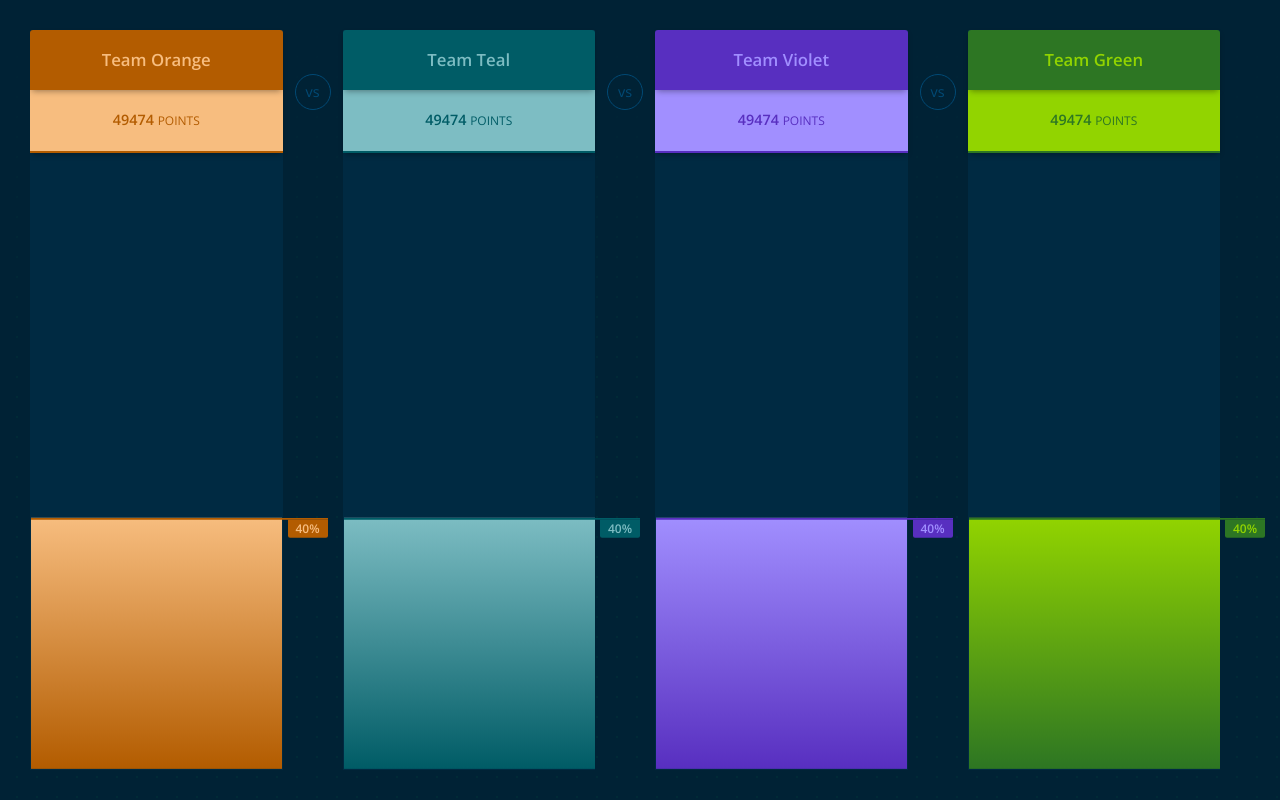
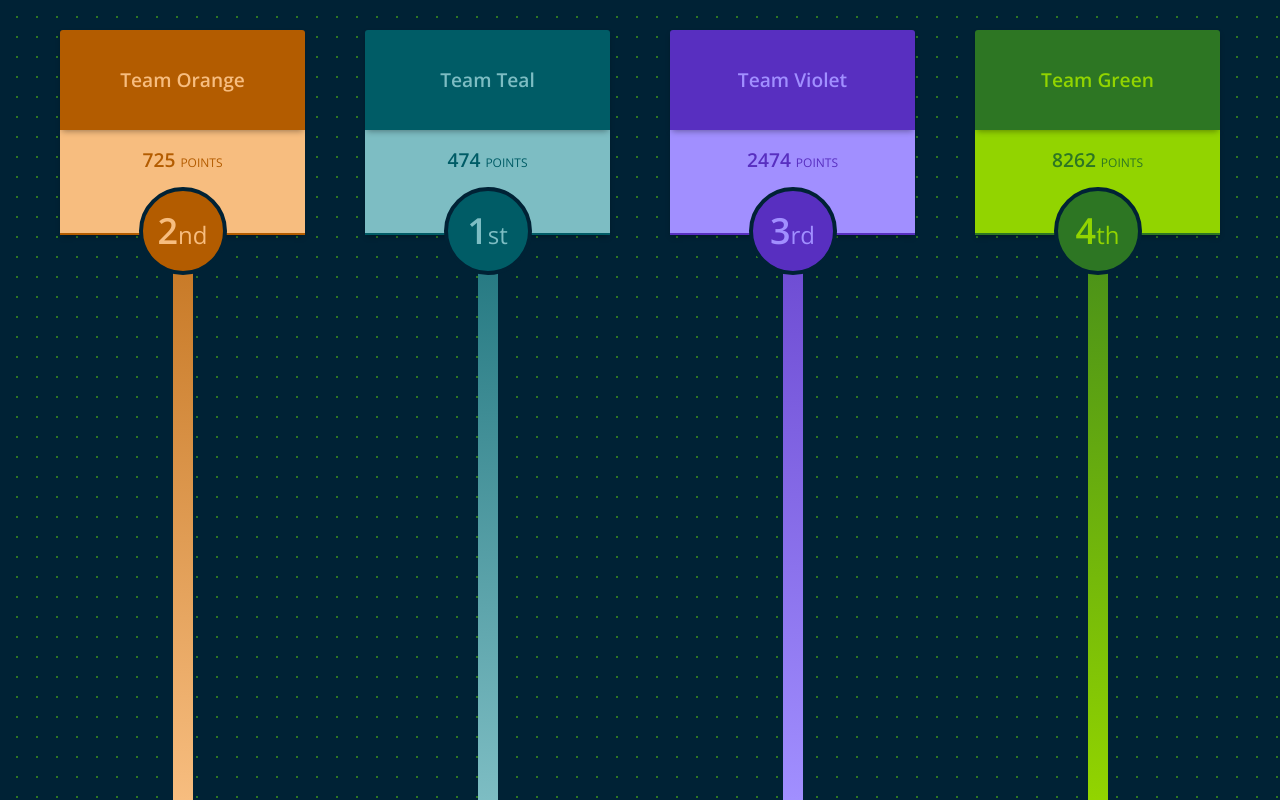
Before and after one commit to andresgalante/scoreboard, a website: page index.html in a window 1280 px wide. Drawn offline with nearby package versions, Linux system fonts and the light colour scheme.

Commit message:
first idea

```diff
--- a/index.html
+++ b/index.html
@@ -8,47 +8,43 @@
   </head>
   <body>
 
+  <div class="parallax-background">
+  </div>
+
   <div class="container">
 
     <div class="score">
-      <div class="score-header">
-          <h1>Team Orange</h1>
-          <p>49474 <span>POINTS</span></p>
-      </div>
-      <div class="score-porcentage">
-        <span>40%</span>
+      <div class="score-details">
+        <h1>Team Orange</h1>
+        <h2>2<span>nd</span></h2>
+        <p>725 <span>POINTS</span></p>
       </div>
     </div>
 
     <div class="score">
-      <div class="score-header">
-          <h1>Team Teal</h1>
-          <p>49474 <span>POINTS</span></p>
-      </div>
-      <div class="score-porcentage">
-        <span>40%</span>
+      <div class="score-details">
+        <h1>Team Teal</h1>
+        <h2>1<span>st</span></h2>
+        <p>474 <span>POINTS</span></p>
       </div>
     </div>
 
     <div class="score">
-      <div class="score-header">
-          <h1>Team Violet</h1>
-          <p>49474 <span>POINTS</span></p>
-      </div>
-      <div class="score-porcentage">
-        <span>40%</span>
+      <div class="score-details">
+        <h1>Team Violet</h1>
+        <h2>3<span>rd</span></h2>
+        <p>2474 <span>POINTS</span></p>
       </div>
     </div>
 
     <div class="score">
-      <div class="score-header">
-          <h1>Team Green</h1>
-          <p>49474 <span>POINTS</span></p>
-      </div>
-      <div class="score-porcentage">
-        <span>40%</span>
+      <div class="score-details">
+        <h1>Team Green</h1>
+        <h2>4<span>th</span></h2>
+        <p>8262 <span>POINTS</span></p>
       </div>
     </div>
+
 
   </div><!-- /container -->
 
--- a/sass/styles.scss
+++ b/sass/styles.scss
@@ -43,8 +43,30 @@ body{
   height: 100%;
 }
 
+@keyframes bg-move{
+  from{
+
+  }
+  to{
+    background-position: 0 100%;
+  }
+}
+
+.parallax-background{
+  animation: bg-move 5s linear infinite;
+  position: absolute;
+  height: 100vh;
+  left:0;
+  right: 0;
+  background:
+    linear-gradient($color-background  18px, transparent 18px) 0 -2px,
+    linear-gradient(90deg, $color-background 18px, transparent 0px) -2px 0;
+  background-color: $color-green-dark;
+  background-size: 20px 20px, 20px 20px;
+}
+
 .container{
-  margin: 0px 0px 0px 30px;
+  margin: 0px 30px;
   overflow: hidden;
   height: 100%;
   display: flex;
@@ -54,27 +76,10 @@ body{
   align-items: stretch;
 }
 
-@keyframes fill{
-  from{
-    transform: scaleY(0);
-  }
-  to{
-    transform: scaleY(100%);
-  }
-}
-
-@keyframes move{
-  from{
-    transform: translateY(100%);
-  }
-  to{
-    transform: translateY(0);
-  }
-}
 
 @mixin color-settings($start-color, $end-color) {
   &:after{
-    background-image: linear-gradient($start-color, $end-color);
+    background-image: linear-gradient($end-color, $start-color);
   }
   .score-porcentage{
     border-top-color: $end-color;
@@ -83,8 +88,8 @@ body{
       color: $start-color;
     }
   }
-  .score-header{
-    h1{
+  .score-details{
+    h1, h2{
       background: $end-color;
       color: $start-color;
     }
@@ -98,38 +103,18 @@ body{
 
 .score{
   text-align: center;
-  background: $color-background-env;
+//  background: $color-background-env;
   flex: 1 0 10%;
-  margin: 30px 60px 30px 0;
+  margin: 30px 30px 0 30px;
   position: relative;
-  &:before{
-    content: "vs";
-    position: absolute;
-    right: -48px;
-    top: 44px;
-    z-index: 4;
-    font-weight: $font-weight-light;
-    font-size: $font-size-base * 1.2;
-    color: lighten($color-background-env, 10%);
-    border: 1px solid lighten($color-background-env, 10%);
-    line-height: 34px;
-    width: 34px;
-    border-radius: 50%;
-  }
-  &:last-of-type{
-    &:before{
-      display: none;
-    }
-  }
   &:after{
-    animation: fill 4s ease infinite;
-    transform-origin: bottom left;
     content: "";
     position: absolute;
-    bottom: 1px;
-    left: 1px;
-    right: 1px;
-    top: 124px;
+    bottom: 0px;
+    width: 20px;
+    left: 50%;
+    transform: translateX(-50%);
+    top: 0;
   }
   &:nth-of-type(1){
     @include color-settings($color-orange, $color-orange-dark);
@@ -154,47 +139,48 @@ body{
   }
 }
 
-.score-header{
-  h1, p{
+.score-details{
+  position: relative;
+  h1, h2, p{
     margin: 0;
-    line-height: 60px;
-    box-shadow: 0px 3px 6px -2px rgba(0,0,0,.38);
     position: relative;
   }
   h1{
+    box-shadow: 0px 3px 6px -2px rgba(0,0,0,.38);
     font-weight: $font-weight-bold;
-    font-size: $font-size-base * 1.4;
+    font-size: $font-size-base * 1.6;
     z-index: 3;
     border-radius: 3px 3px 0 0;
+    line-height: 100px;
+  }
+  h2{
+    border: 4px solid $color-background;
+    width: 80px;
+    height: 80px;
+    line-height: 80px;
+    border-radius: 50%;
+    position: absolute;
+    left: 50%;
+    bottom: -40px;
+    transform: translateX(-50%);
+    z-index: 4;
+    font-weight: $font-weight-bold;
+    font-size: $font-size-base * 3;
+    span{
+      font-weight: $font-weight-light;
+      font-size: $font-size-base * 2;
+    }
   }
   p{
+    line-height: 60px;
+    padding-bottom: 40px;
     font-weight: $font-weight-bold;
     z-index: 2;
-    font-size: $font-size-base * 1.2;
+    font-size: $font-size-base * 1.6;
+    box-shadow: 0px 3px 6px -2px rgba(0,0,0,.38);
     span{
       font-weight: $font-weight-light;
       font-size: $font-size-base;
     }
   }
 }
-
-.score-porcentage{
-  transform-origin: bottom left;
-  position: absolute;
-  bottom: 1px;
-  top:0;
-  top: 124px;
-  right: -45px;
-  left: 1px;
-  z-index: 1;
-  animation: move 4s ease infinite;
-  border-top: 2px solid red;
-  span{
-    float: right;
-    display: block;
-    padding: 2px 0;
-    width: 40px;
-    font-weight: $font-weight-bold;
-    border-radius: 0 0 2px 2px;
-  }
-}
```
Also changed, not shown: css/styles.css.
